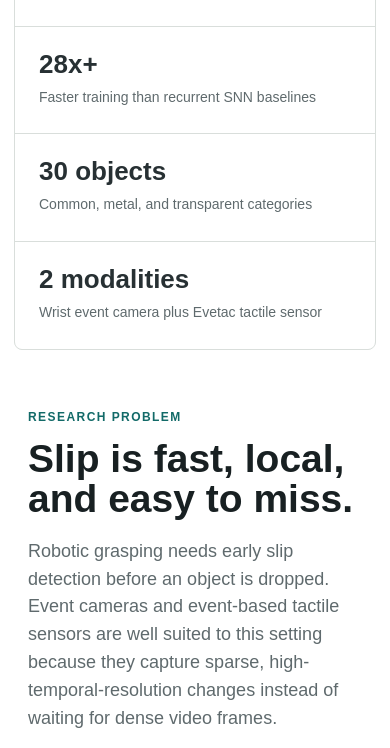
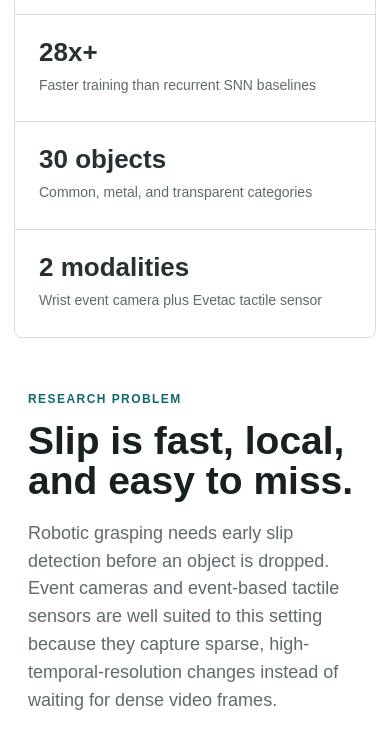
Before and after one commit to szleo123/PS3N, a plain HTML site: page index.html in a window 390 px wide. Shown: the part 1252-2000 px from the top of the page. Drawn offline with Linux system fonts and the light colour scheme.

Commit message:
Fix page overflow and spacing

```diff
--- a/styles.css
+++ b/styles.css
@@ -28,6 +28,11 @@ body {
   background: var(--paper);
   font-family: Arial, Helvetica, sans-serif;
   line-height: 1.55;
+  overflow-x: hidden;
+}
+
+main {
+  overflow-x: clip;
 }
 
 img,
@@ -101,13 +106,14 @@ a {
 }
 
 .section {
-  padding: 84px 0;
+  padding: 72px 0;
 }
 
 .section-band {
   width: 100%;
   max-width: none;
   padding-inline: max(20px, calc((100vw - var(--max)) / 2));
+  overflow-x: hidden;
 }
 
 .hero {
@@ -538,8 +544,8 @@ figcaption {
 @media (max-width: 640px) {
   .section,
   .hero {
-    padding-top: 58px;
-    padding-bottom: 58px;
+    padding-top: 52px;
+    padding-bottom: 52px;
   }
 
   .section,
```
